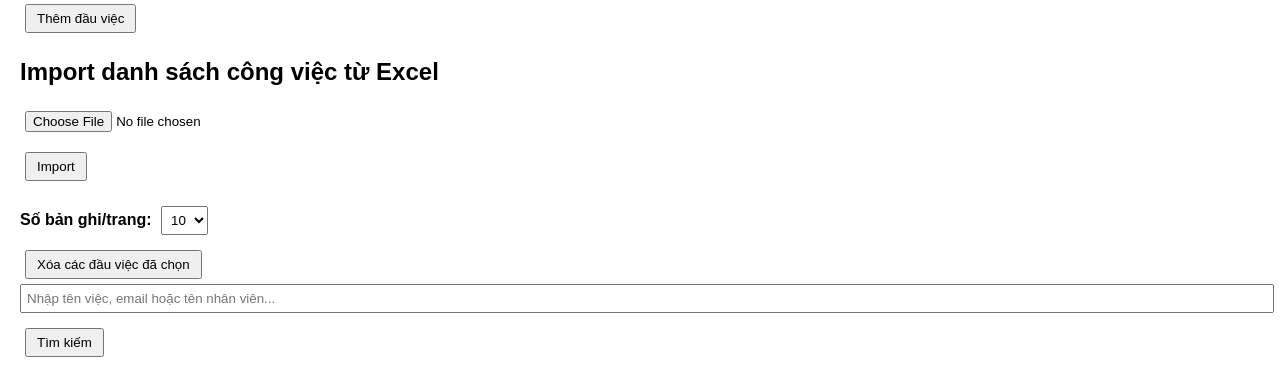
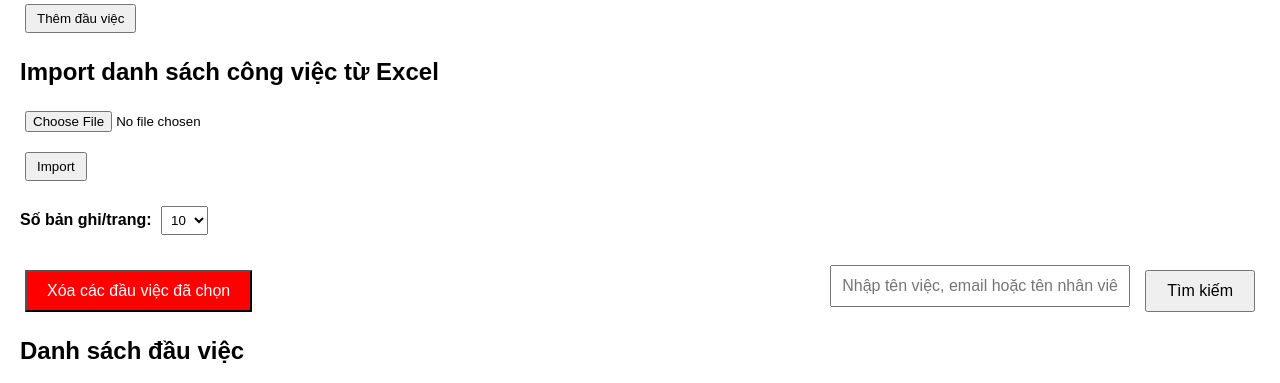
Before and after one commit to lamtp1/IT_BRAIN, a Flask app: page / in a window 1280 px wide. Shown: the part 343-726 px from the top of the page. Run offline with Flask 2, Linux system fonts and the light colour scheme; data that the repository does not hold is empty; some libraries are stand-ins or nearby versions.

Commit message:
fix loi chi gui duoc 1 mail khi import file excel va sua nut tim kiem

```diff
--- a/lcnt/app.py
+++ b/lcnt/app.py
@@ -250,7 +250,7 @@ def check_and_send_for_single_task(task_id):
 
         # Nếu deadline còn trong vòng 3 ngày => gửi
         if 0 <= days_left <= 3:
-            task_identifier = f"{email}_{deadline}"
+            task_identifier = f"{task_id}_{deadline}"
             if task_identifier not in sent_emails:
                 # Gửi mail
                 sent_emails.add(task_identifier)
@@ -319,7 +319,7 @@ def start_notification_thread():
     threading.Thread(target=notify, daemon=True).start()
 
 # Bật thread (nếu muốn chạy quét toàn bộ hằng ngày)
-# start_notification_thread()
+start_notification_thread()
 
 if __name__ == '__main__':
     # Nếu muốn server lắng nghe ngoài container, đặt host='0.0.0.0'
--- a/lcnt/templates/index.html
+++ b/lcnt/templates/index.html
@@ -130,12 +130,20 @@
         </select>
     </div>
 
-    <!-- Nút xóa nhiều -->
-    <button onclick="openDeleteModalMultiple()">Xóa các đầu việc đã chọn</button>
+    <!-- Thanh công cụ tìm kiếm và xóa -->
+    <div style="display: flex; justify-content: space-between; align-items: center; margin-top: 20px;">
+        <!-- Bên trái: Nút xóa -->
+        <button style="background-color: red; color: white; font-size: 16px; padding: 10px 20px;" onclick="openDeleteModalMultiple()">Xóa các đầu việc đã chọn</button>
 
-    <!-- Ô tìm kiếm -->
-    <input id="searchInput" type="text" placeholder="Nhập tên việc, email hoặc tên nhân viên...">
-    <button onclick="searchTasks()">Tìm kiếm</button>
+        <!-- Bên phải: Ô tìm kiếm và nút tìm kiếm -->
+        <div style="display: flex; align-items: center;">
+            <input id="searchInput" type="text" placeholder="Nhập tên việc, email hoặc tên nhân viên..."
+                style="padding: 10px; width: 300px; margin-right: 10px; font-size: 16px; height: 42px; box-sizing: border-box;">
+            <button style="font-size: 16px; padding: 10px 20px; height: 42px;" onclick="searchTasks()">Tìm kiếm</button>
+        </div>
+    </div>
+
+
 
     <!-- Bảng hiển thị danh sách công việc -->
     <h2>Danh sách đầu việc</h2>
```
